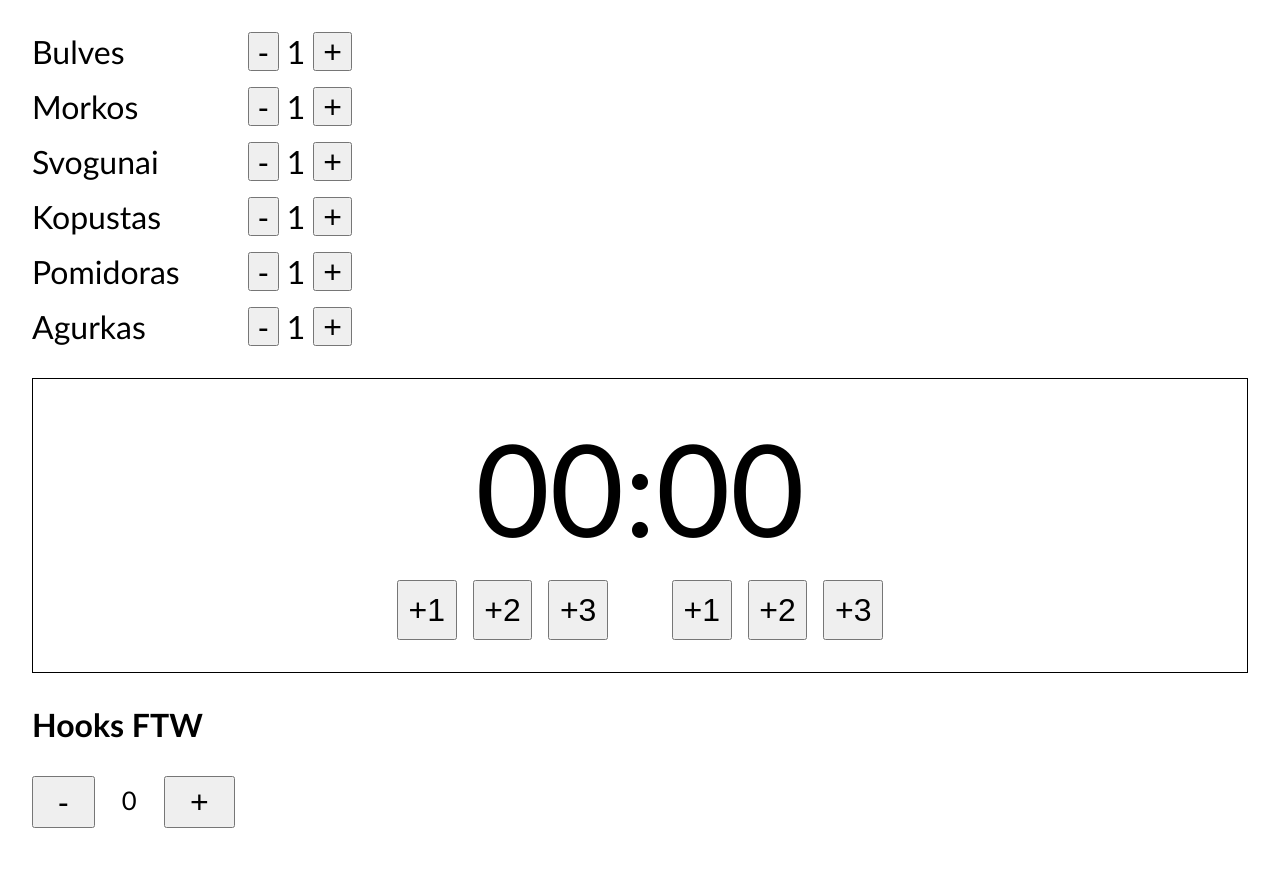
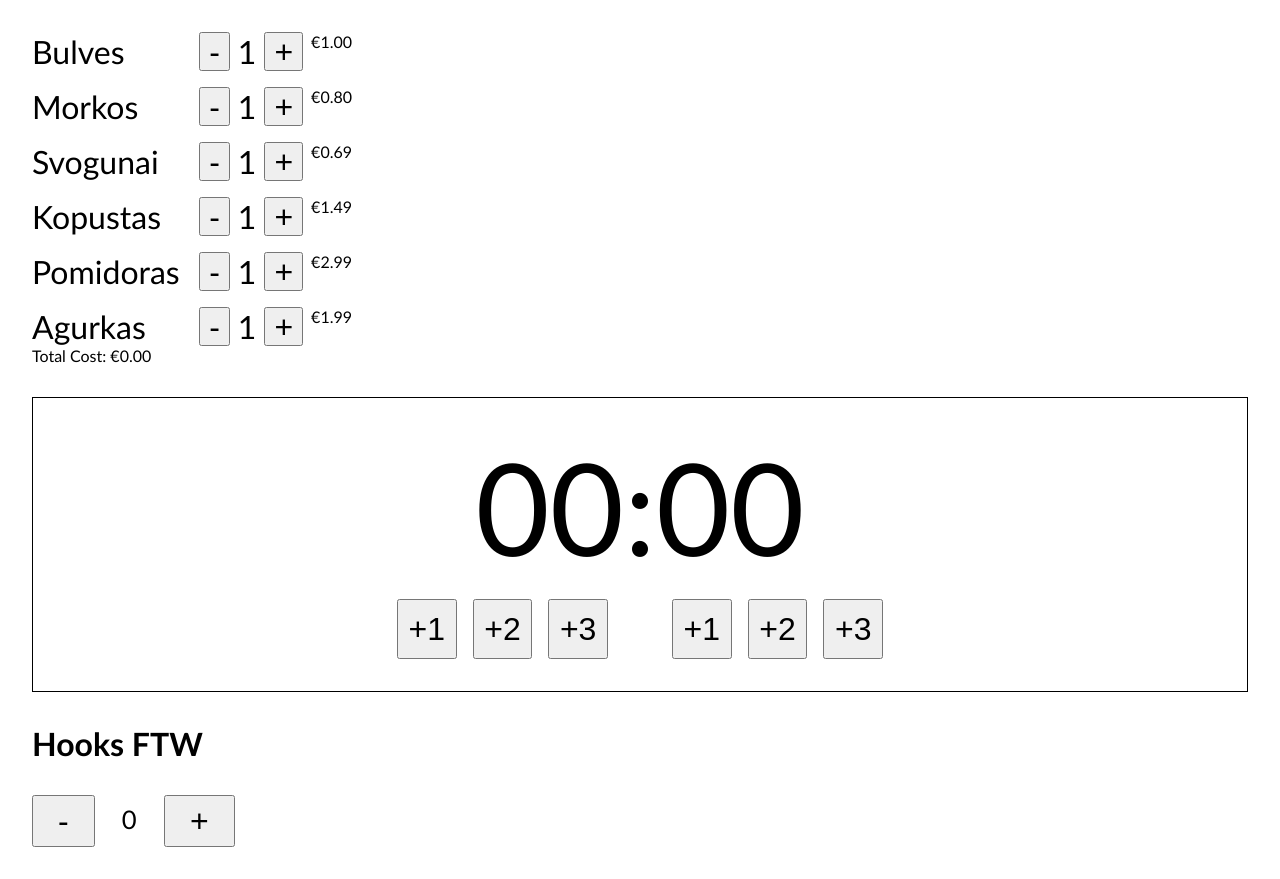
Before and after one commit to AinaEin/48_grupe_react_form, a React (Vite) app: page / in a window 1280 px wide. Built offline with nearby package versions, Linux system fonts and the light colour scheme.

Commit message:
feat: total count off vegys

```diff
--- a/src/components/basketball/Basketball.jsx
+++ b/src/components/basketball/Basketball.jsx
@@ -1,6 +1,6 @@
 import { useState } from "react";
 import style from "./Basketball.module.css";
-import { formatBasketballNumber } from "../../utils/formatBasketballNumber";
+import { formatBasketballNumber } from "../../utils/formatBasketballNumber.js";
 
 export function Basketball() {
   const [score1, setScore1] = useState(0);
--- a/src/components/list/List.jsx
+++ b/src/components/list/List.jsx
@@ -1,22 +1,59 @@
+/* eslint-disable no-undef */
 import style from "./List.module.css";
 import { VegyItem } from "./VegyItem";
+import { useState } from "react";
 
 export function List() {
   const data = [
-    "Bulves",
-    "Morkos",
-    "Svogunai",
-    "Kopustas",
-    "Pomidoras",
-    "Agurkas",
+    {
+      name: "Bulves",
+      unit: "kg",
+      price: 1
+    },
+    {
+      name: "Morkos",
+      unit: "kg",
+      price: 0.8
+    },
+    {
+      name: "Svogunai",
+      unit: "kg",
+      price: 0.69
+    },
+    {
+      name: "Kopustas",
+      unit: "kg",
+      price: 1.49
+    },
+    {
+      name: "Pomidoras",
+      unit: "kg",
+      price: 2.99
+    },
+    {
+      name: "Agurkas",
+      unit: "kg",
+      price: 1.99
+    },
   ];
 
+  const [totalCost, setTotalCost] = useState(0);
+
+  const updateTotalCost = (costChange) => {
+    setTotalCost(totalCost + costChange);
+  };
+
   return (
-    <ul className={style.vegetables}>
-      {/* {data.map((vegy, index) => <li key={index} className={style.vegy}>{vegy}</li>)} */}
-      {data.map((vegy, index) => (
-        <VegyItem key={index} title={vegy} />
-      ))}
-    </ul>
+    <div>
+      <ul className={style.vegetables}>
+        {/* {data.map((vegy, index) => <li key={index} className={style.vegy}>{vegy}</li>)} */}
+        {/* data.map((vegy, index) => ( <VegyItem key={index} title={vegy} />))*/}
+        {data.map((vegy, index) => (<VegyItem key={index} title={vegy.name} price={vegy.price}
+        updateTotalCost={updateTotalCost}
+          />
+        ))}
+      </ul>
+      <p>Total Cost: €{totalCost.toFixed(2)}</p>
+    </div>
   );
 }
--- a/src/components/list/VegyItem.jsx
+++ b/src/components/list/VegyItem.jsx
@@ -2,7 +2,8 @@
 import { useState } from "react";
 import style from "./List.module.css";
 
-export function VegyItem({ title }) {
+
+export function VegyItem({ title, price, updateTotalCost }) {
   const minVegetablesAmount = 0;
   const maxVegetablesAmount = 10;
   const [count, setCount] = useState(1);
@@ -10,26 +11,27 @@ export function VegyItem({ title }) {
   function handleCountMinus() {
     if (count > minVegetablesAmount) {
       setCount(count - 1);
+      updateTotalCost(-price);
     }
   }
 
   function handleCountPlus() {
     if (count < maxVegetablesAmount) {
       setCount(count + 1);
+      updateTotalCost(price);
     }
   }
+
+  const totalCost = count * price;
 
   return (
     <li className={style.vegy}>
       <span className={style.vegyTitle}>{title}</span>
       <div className={style.controls}>
-        <button onClick={handleCountMinus} className={style.btn}>
-          -
-        </button>
+        <button onClick={handleCountMinus} className={style.btn}>-</button>
         <span className={style.count}>{count}</span>
-        <button onClick={handleCountPlus} className={style.btn}>
-          +
-        </button>
+        <button onClick={handleCountPlus} className={style.btn}>+</button>
+        <span className={style.result}>€{totalCost.toFixed(2)}</span>
       </div>
     </li>
   );
```
